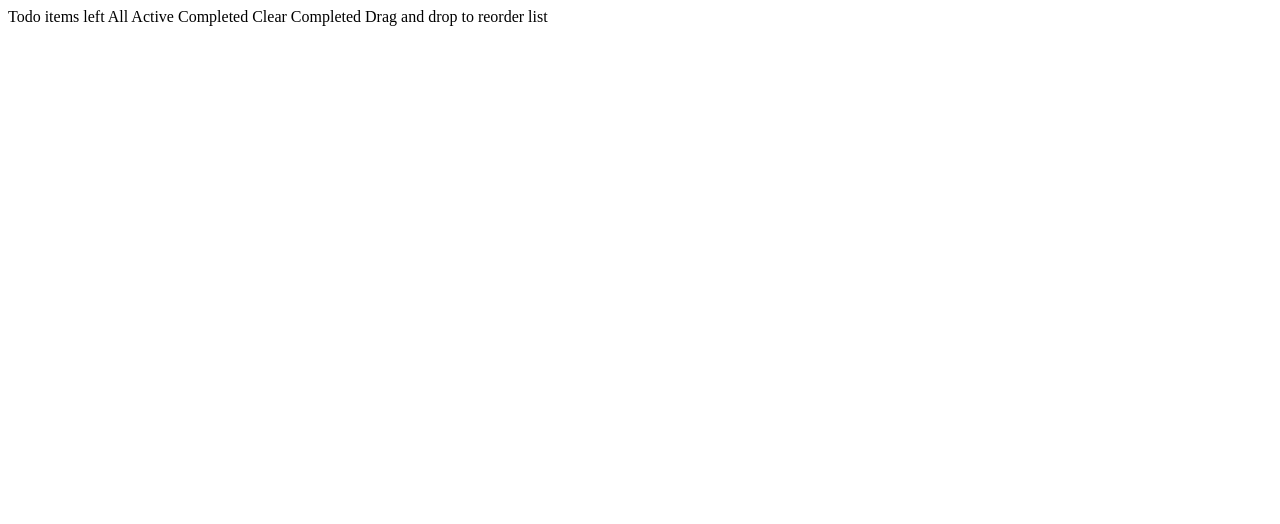
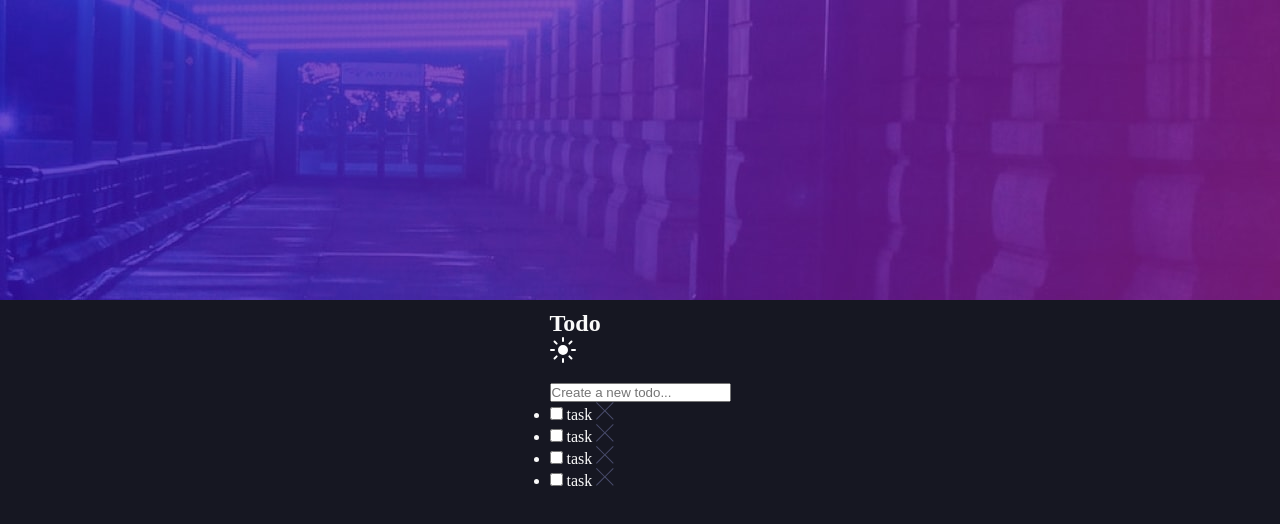
Before and after one commit to Cleve-keem/todo-app-main, a plain HTML site: page index.html in a window 1280 px wide. Drawn offline with Linux system fonts and the light colour scheme.

Commit message:
make default setting

```diff
--- a/index.html
+++ b/index.html
@@ -1,23 +1,53 @@
 <!DOCTYPE html>
 <html lang="en">
-<head>
-  <meta charset="UTF-8">
-  <meta name="viewport" content="width=device-width, initial-scale=1.0">
-  <link rel="icon" type="image/png" sizes="32x32" href="./images/favicon-32x32.png">
-  <title>Todo app</title>
-</head>
-<body>
-  Todo
-
-  <!-- Add dynamic number --> items left
-
-  All
-  Active
-  Completed
-
-  Clear Completed
-
-  Drag and drop to reorder list
-
-</body>
+  <head>
+    <meta charset="UTF-8" />
+    <meta name="viewport" content="width=device-width, initial-scale=1.0" />
+    <link
+      rel="icon"
+      type="image/png"
+      sizes="32x32"
+      href="./images/favicon-32x32.png"
+    />
+    <link rel="stylesheet" href="style.css" />
+    <title>Todo app</title>
+  </head>
+  <body>
+    <form class="form">
+      <header>
+        <div class="title">
+          <h2>Todo</h2>
+          <img src="./images/icon-sun.svg" alt="" />
+        </div>
+      </header>
+      <main>
+        <div class="input-section">
+          <span></span>
+          <input type="text" placeholder="Create a new todo..." />
+        </div>
+        <ul class="todos">
+          <li>
+            <input type="checkbox">
+            <span>task</span>
+            <img src="./images/icon-cross.svg" alt="icon-cross">
+          </li>
+          <li>
+            <input type="checkbox">
+            <span>task</span>
+            <img src="./images/icon-cross.svg" alt="icon-cross">
+          </li>
+          <li>
+            <input type="checkbox">
+            <span>task</span>
+            <img src="./images/icon-cross.svg" alt="icon-cross">
+          </li>
+          <li>
+            <input type="checkbox">
+            <span>task</span>
+            <img src="./images/icon-cross.svg" alt="icon-cross">
+          </li>
+        </ul>
+      </main>
+    </form>
+  </body>
 </html>
--- /dev/null
+++ b/style.css
@@ -0,0 +1,44 @@
+* {
+  padding: 0;
+  margin: 0;
+  box-sizing: border-box;
+}
+
+:root {
+  --Bright-Blue: hsl(220, 98%, 61%);
+  --Check-Background: linear-gradient hsl(192, 100%, 67%) to hsl(280, 87%, 65%);
+
+  /* ### Neutral
+
+### Light Theme */
+
+  --Very-Light-Gray: hsl(0, 0%, 98%);
+  --Very-Light-Grayish-Blue: hsl(236, 33%, 92%);
+  --Light-Grayish-Blue: hsl(233, 11%, 84%);
+  --Dark-Grayish-Blue: hsl(236, 9%, 61%);
+  --Very-Dark-Grayish-Blue: hsl(235, 19%, 35%);
+
+  /* ### Dark Theme */
+
+  --Very-Dark-Blue: hsl(235, 21%, 11%);
+  --Very-Dark-Desaturated-Blue: hsl(235, 24%, 19%);
+  --Light-Grayish-Blue: hsl(234, 39%, 85%);
+  --Light-Grayish-Blue: hsl(236, 33%, 92%); /* (hover) */
+  --Dark-Grayish-Blue: hsl(234, 11%, 52%);
+  --Very-Dark-Grayish-Blue: hsl(233, 14%, 35%);
+  --Very-Dark-Grayish-Blue: hsl(237, 14%, 26%);
+}
+
+body {
+  background: 0 0 url(./images/bg-desktop-dark.jpg) no-repeat;
+  color: var(--Very-Light-Gray);
+  background-color: var(--Very-Dark-Blue);
+  display: flex;
+  justify-content: center;
+  align-items: center;
+  height: 100vh;
+}
+
+header{
+    margin-bottom: 1rem;
+}
```
